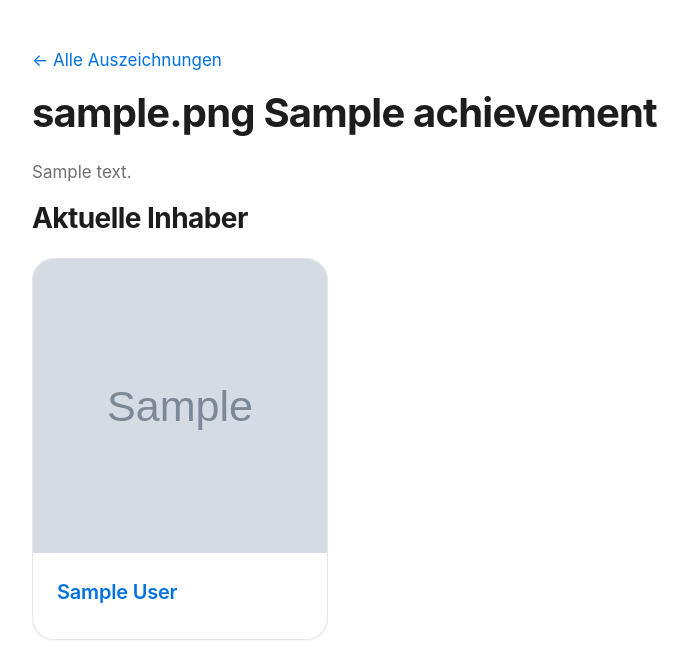
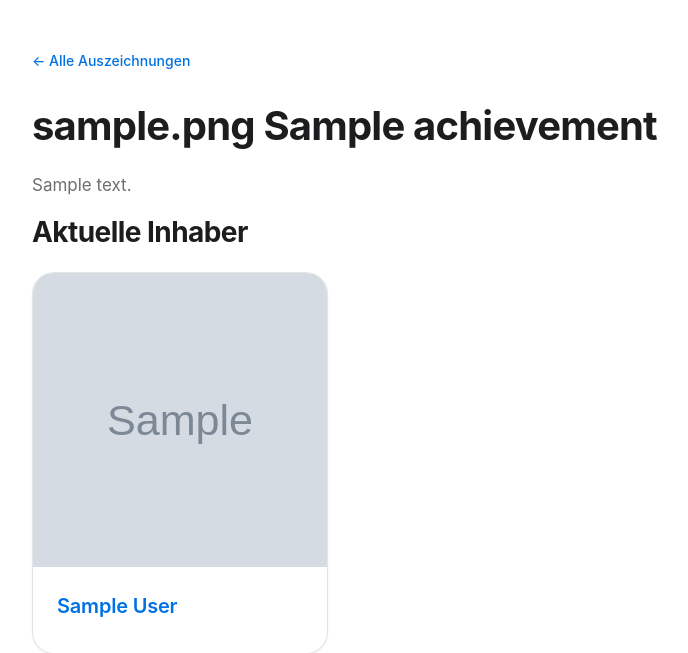
Before and after one commit to RYZE-101/BAL, a Django app: a page that uses templates/core/achievement_detail.html in a window 1280 px wide. Shown: the part 53-706 px from the top of the page, without its empty margins (132-820 px from the left). Run offline with Django 5.2, Linux system fonts and the light colour scheme; tables that the repository leaves empty hold one stand-in row (values such as "Sample post"); grey boxes marked "Sample" are stand-in pictures.

Commit message:
feat: Zurück-Links auf Lehrkraft-Profil und Bewertungsseite
- Profil: '← Alle Lehrkräfte' (zur Übersicht)
- Bewertungsseite: '← {Lehrkraft}' (zum Profil)
- achievement_detail nutzt jetzt denselben konsistenten .back-link-Stil

```diff
--- a/static/css/style.css
+++ b/static/css/style.css
@@ -792,6 +792,16 @@ body.menu-open { overflow: hidden; }
 }
 .title-xl { font-size: var(--fs-xl); }
 
+/* Zurück-Link auf Detailseiten (konsistent) */
+.back-link {
+    display: inline-block;
+    color: var(--accent);
+    font-size: var(--fs-sm);
+    font-weight: 500;
+    margin-bottom: var(--spacing-md);
+}
+.back-link:hover { text-decoration: underline; }
+
 /* Lehrkräfte-Suche + Fächer-Filter */
 .teacher-controls {
     display: flex;
--- a/templates/core/achievement_detail.html
+++ b/templates/core/achievement_detail.html
@@ -2,7 +2,7 @@
 {% block title %}{{ achievement.name }} – BAL{% endblock %}
 {% block content %}
 <div class="container section">
-    <a href="{% url 'achievements' %}">← Alle Auszeichnungen</a>
+    <a class="back-link" href="{% url 'achievements' %}">← Alle Auszeichnungen</a>
     <h1 class="section-title" style="margin-top: var(--space-4)">{{ achievement.icon }} {{ achievement.name }}</h1>
     <p style="color: var(--text-secondary)">{{ achievement.description }}</p>
 
--- a/templates/core/rate_teacher.html
+++ b/templates/core/rate_teacher.html
@@ -2,6 +2,7 @@
 {% block title %}{{ teacher.name }} bewerten – BAL{% endblock %}
 {% block content %}
 <div class="container-narrow section">
+    <a class="back-link" href="{% url 'teacher_detail' teacher.slug %}">← {{ teacher.name }}</a>
     <h1 class="section-title">{{ teacher.name }} bewerten</h1>
     <p style="color: var(--text-secondary)">Bewerte auf einer Skala von 1 (sehr schlecht) bis 10 (hervorragend).</p>
 
--- a/templates/core/teacher_detail.html
+++ b/templates/core/teacher_detail.html
@@ -2,6 +2,7 @@
 {% block title %}{{ teacher.name }} – BAL{% endblock %}
 {% block content %}
 <div class="container">
+    <a class="back-link" href="{% url 'teacher_list' %}">← Alle Lehrkräfte</a>
     <div class="profile-header">
         {% include 'core/_teacher_photo.html' with class='photo' %}
         <div>
```
